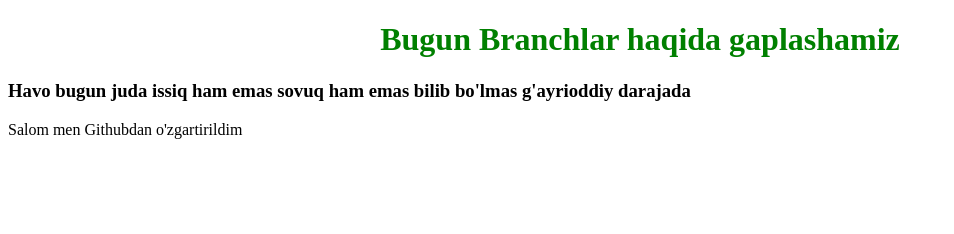
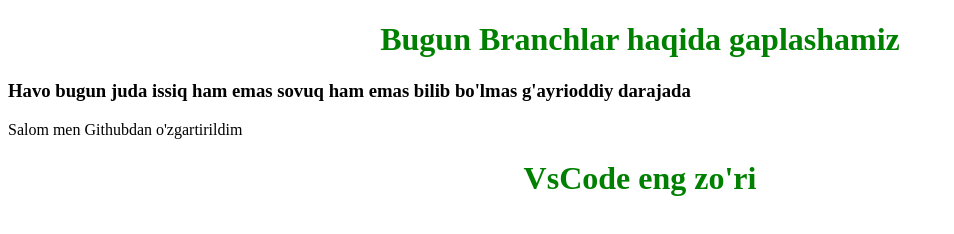
Before and after one commit to Islomjon95/GitHubTest, a plain HTML site: page index.html in a window 1280 px wide. Shown: the whole page, without its empty margins (0-954 px from the left). Drawn offline with Linux system fonts and the light colour scheme.

Commit message:
h1 da matn

```diff
--- a/index.html
+++ b/index.html
@@ -17,6 +17,7 @@
     <h1>Bugun Branchlar haqida gaplashamiz</h1>
     <h3>Havo bugun juda issiq ham emas sovuq ham emas bilib bo'lmas g'ayrioddiy darajada</h3>
     <p>Salom men Githubdan o'zgartirildim</p>
+    <h1>VsCode eng zo'ri</h1>
 
 </body>
 </html>
```
